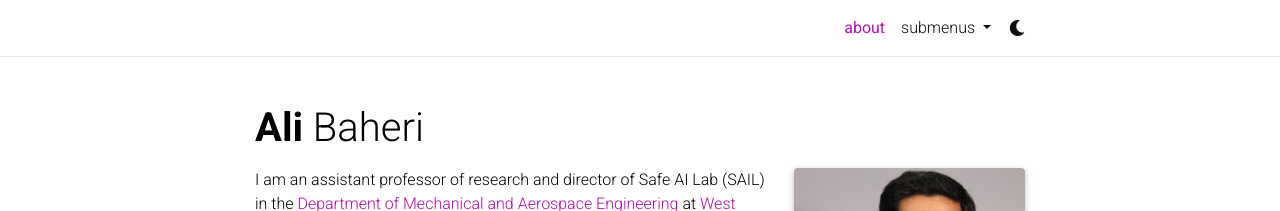
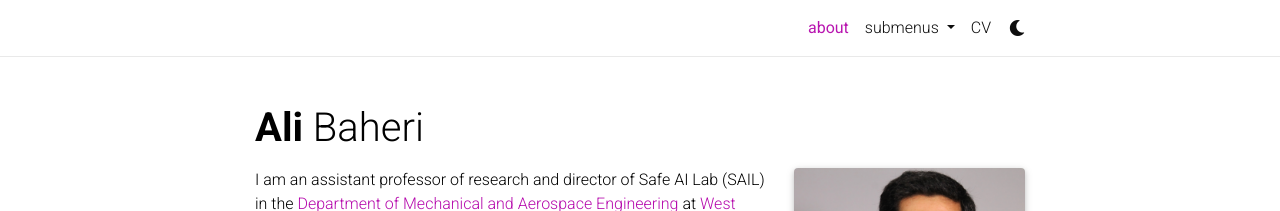
Before and after one commit to AliBaheri/alibaheri, a Jekyll site: the page built from _pages/about.md, in a window 1280 px wide. Shown: the top 211 px of the page. Built offline with Jekyll 4.4.1, drawn with Linux system fonts in a browser that asks for light colours; nearby versions of some CDN libraries; comment, search, counter and statistics services are not loaded; a style sheet for code colours, icons or effects is not loaded.

Commit message:
Update header.html

```diff
--- a/_includes/header.html
+++ b/_includes/header.html
@@ -76,6 +76,12 @@
           {% endif %}
           {% endif %}
           {% endfor %}
+            <!-- CV -->
+              <li id="show-cv" class="nav-item">
+          <a class="nav-link" target="_blank" href="{{ '/assets/pdf/cv_academic.pdf' | prepend: site.baseurl | prepend: site.url }}">
+            CV
+          </a>
+      </li
           {% if site.enable_darkmode %}
             <div class = "toggle-container">
               <a id = "light-toggle">
```
